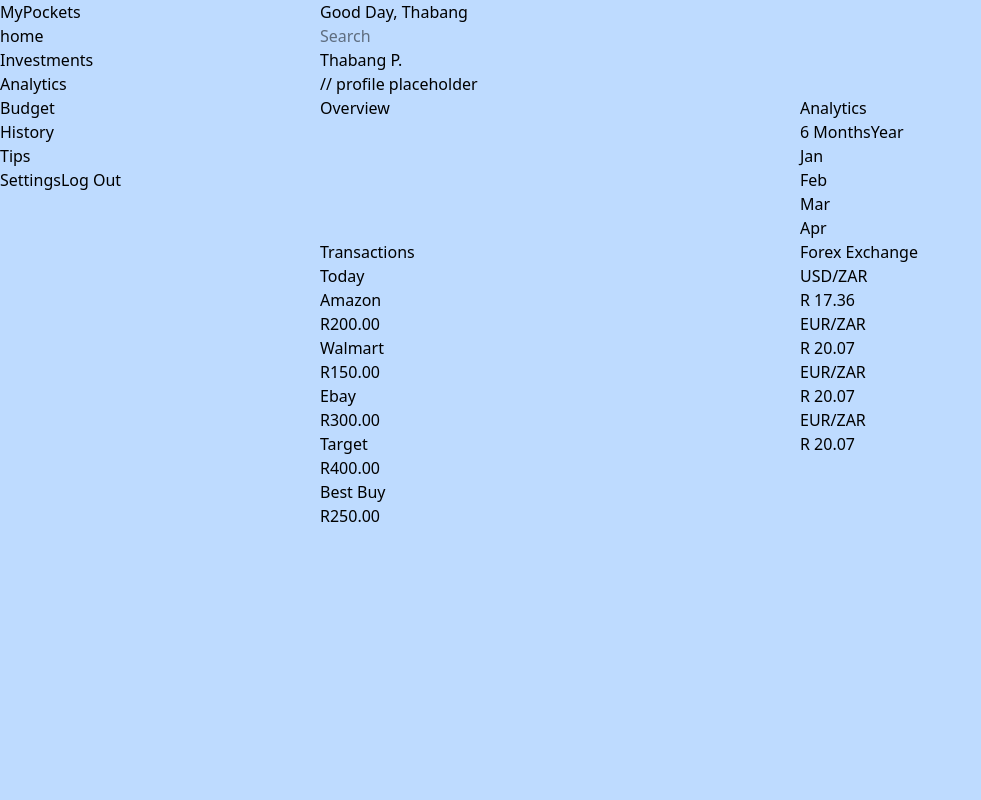
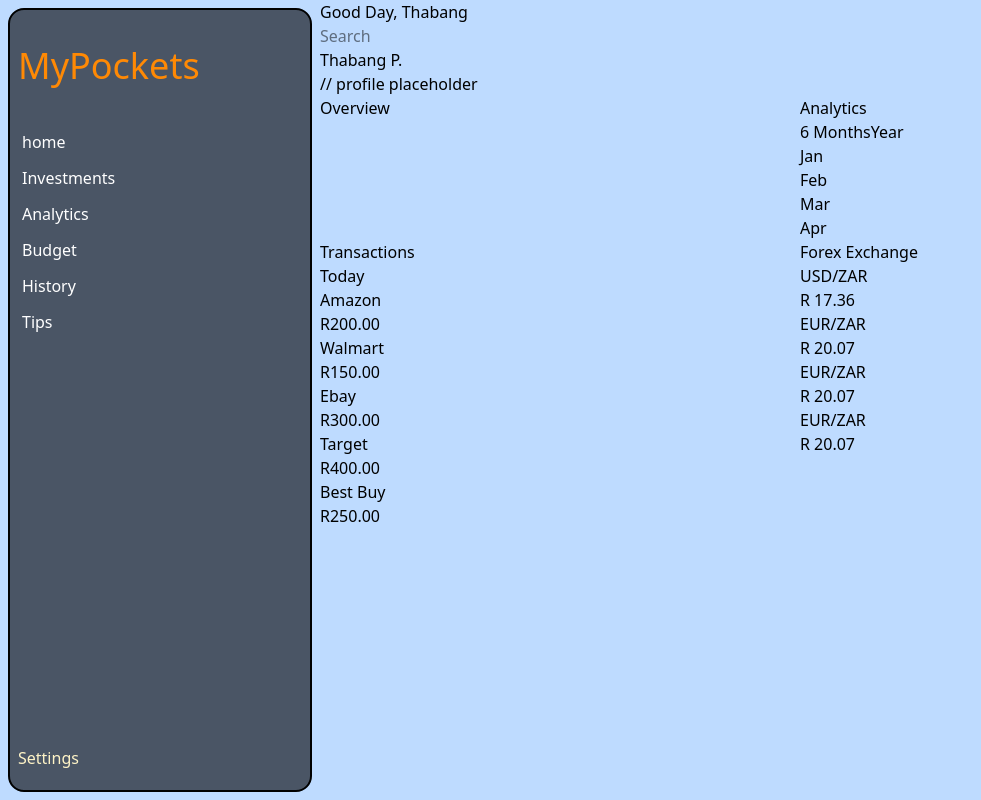
Before and after one commit to ThabangP07/My_Pockets, a React (Vite) app in the folder My_Pockets/: page / in a window 1280 px wide. Shown: the whole page, without its empty margins (0-981 px from the left). Built offline with nearby package versions, Linux system fonts and the light colour scheme.

Commit message:
style: enhance NavBar component with improved styling and layout

```diff
--- a/My_Pockets/src/components/NavBar.jsx
+++ b/My_Pockets/src/components/NavBar.jsx
@@ -2,9 +2,9 @@ import React from 'react'
 
 function NavBar() {
   return (
-    <nav>
-      <h1>MyPockets</h1>
-      <ul>
+    <nav className='bg-gray-600 border-2 rounded-2xl m-2'>
+      <h1 className='text-4xl m-2 py-7 text-orange-400'>MyPockets</h1>
+      <ul className='m-1 p-2 space-y-3 text-white'>
         <li>home</li>
         <li>Investments</li>
         <li>Analytics</li>
@@ -12,8 +12,8 @@ function NavBar() {
         <li>History</li>
         <li>Tips</li>
       </ul>
-      <button>Settings</button>
-      <button>Log Out</button>
+      <button className='text-amber-100 mt-100 px-2'>Settings</button>
+
     </nav>
   )
 }
```
